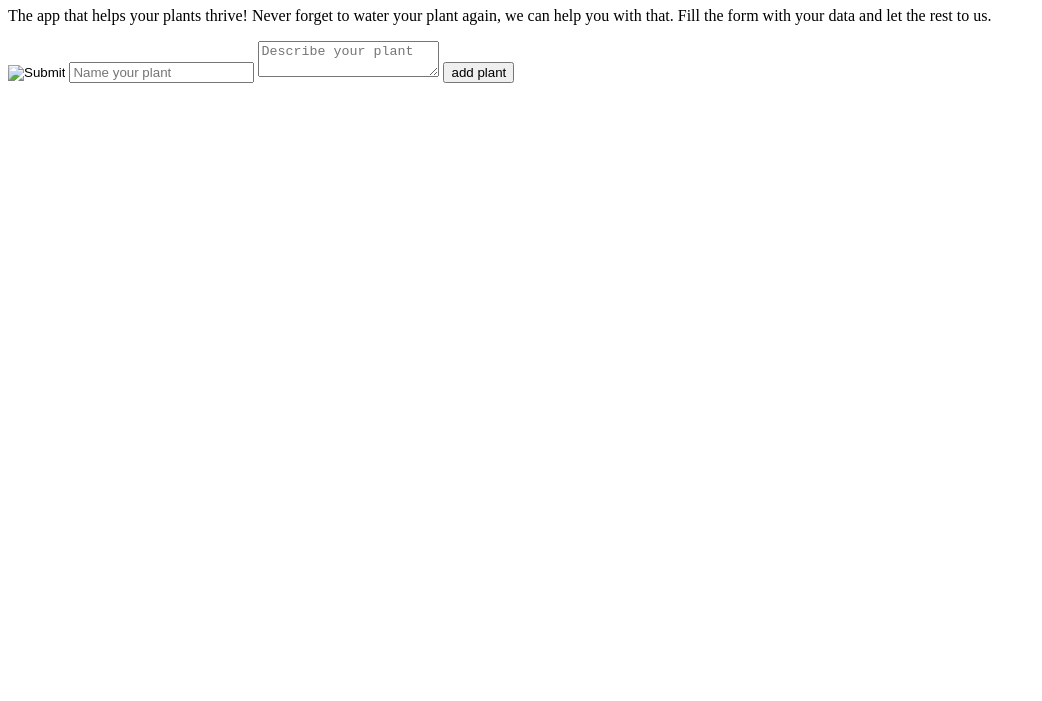
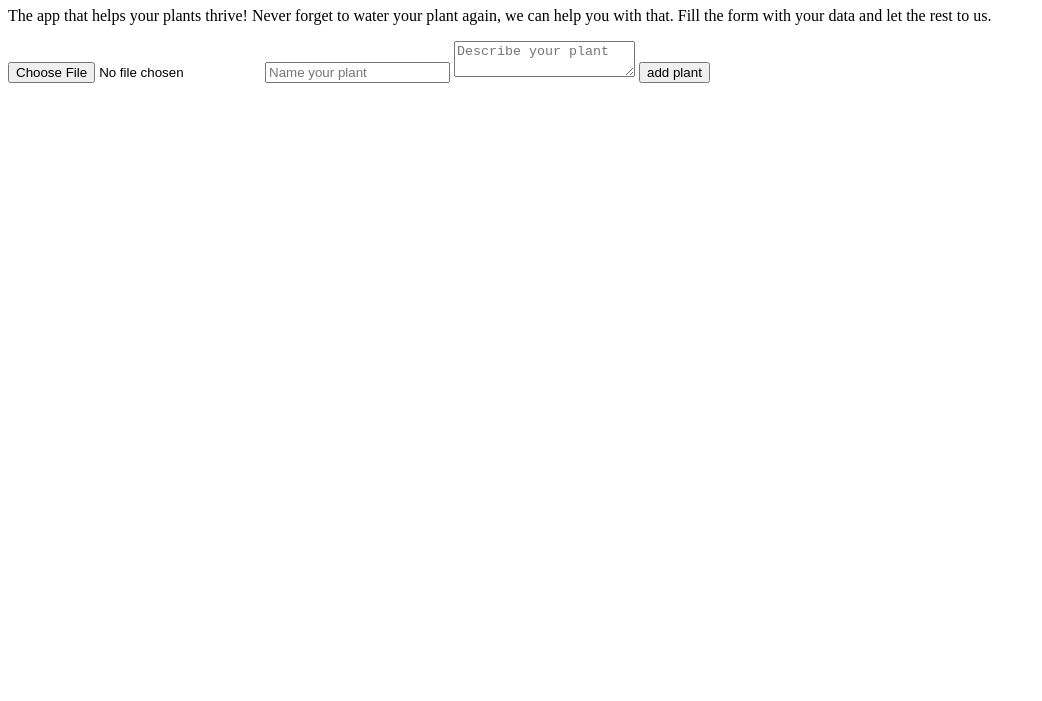
Before and after one commit to sofiadarkeweb/habit-tracker, a plain HTML site: page index.html in a window 1280 px wide. Shown: the part 99-800 px from the top of the page, without its empty margins (0-1042 px from the left). Drawn offline with Linux system fonts and the light colour scheme.

Commit message:
Change input type img to type file

```diff
--- a/index.html
+++ b/index.html
@@ -13,7 +13,7 @@
     <p>The app that helps your plants thrive! Never forget to water your plant again, we can help you with that. Fill the form with your data and let the rest to us.</p>
     <div>
         <form>
-            <input class ="image-input" type="image">
+            <input class ="image-input" type="file" accept="image/png, image/jpeg">
             <input class="name-input" placeholder= "Name your plant" type="text">
             <textarea class="description-input" placeholder="Describe your plant"></textarea>
             <button class="submit-button">add plant</button>
```
